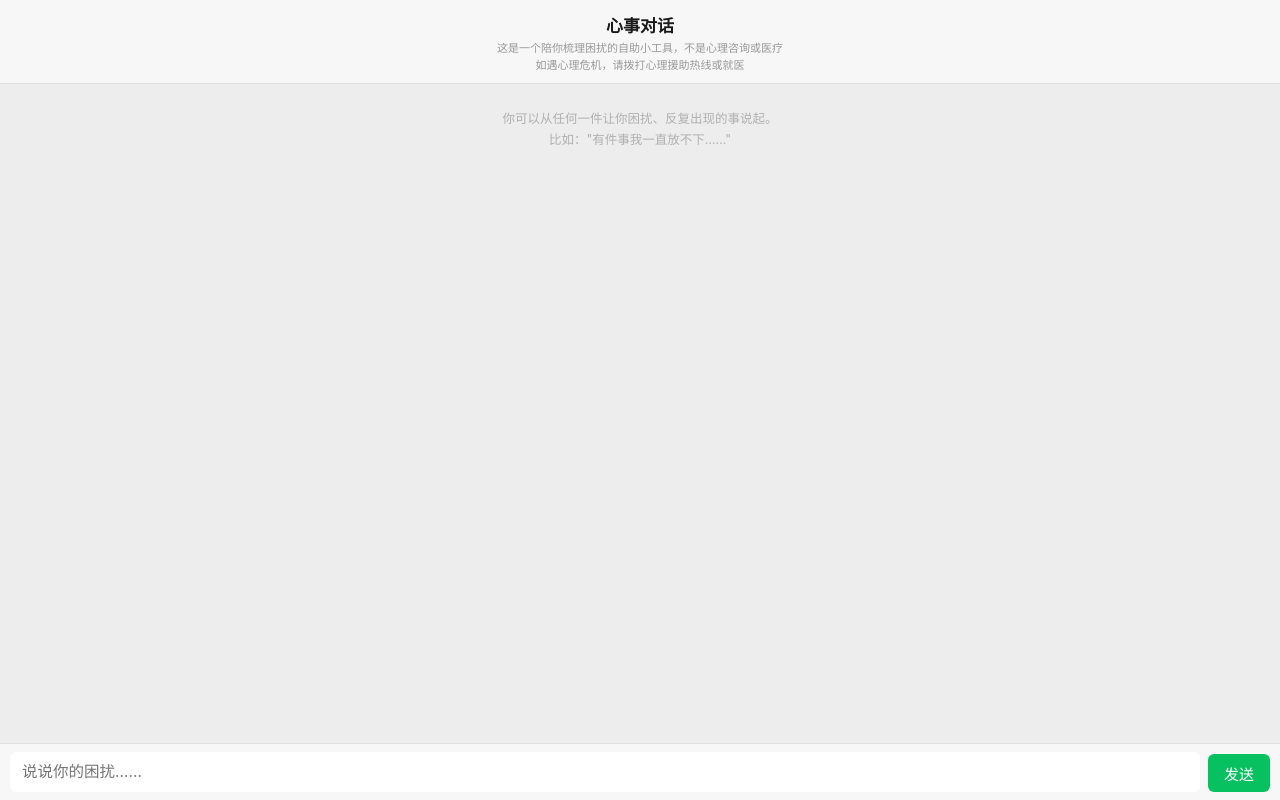
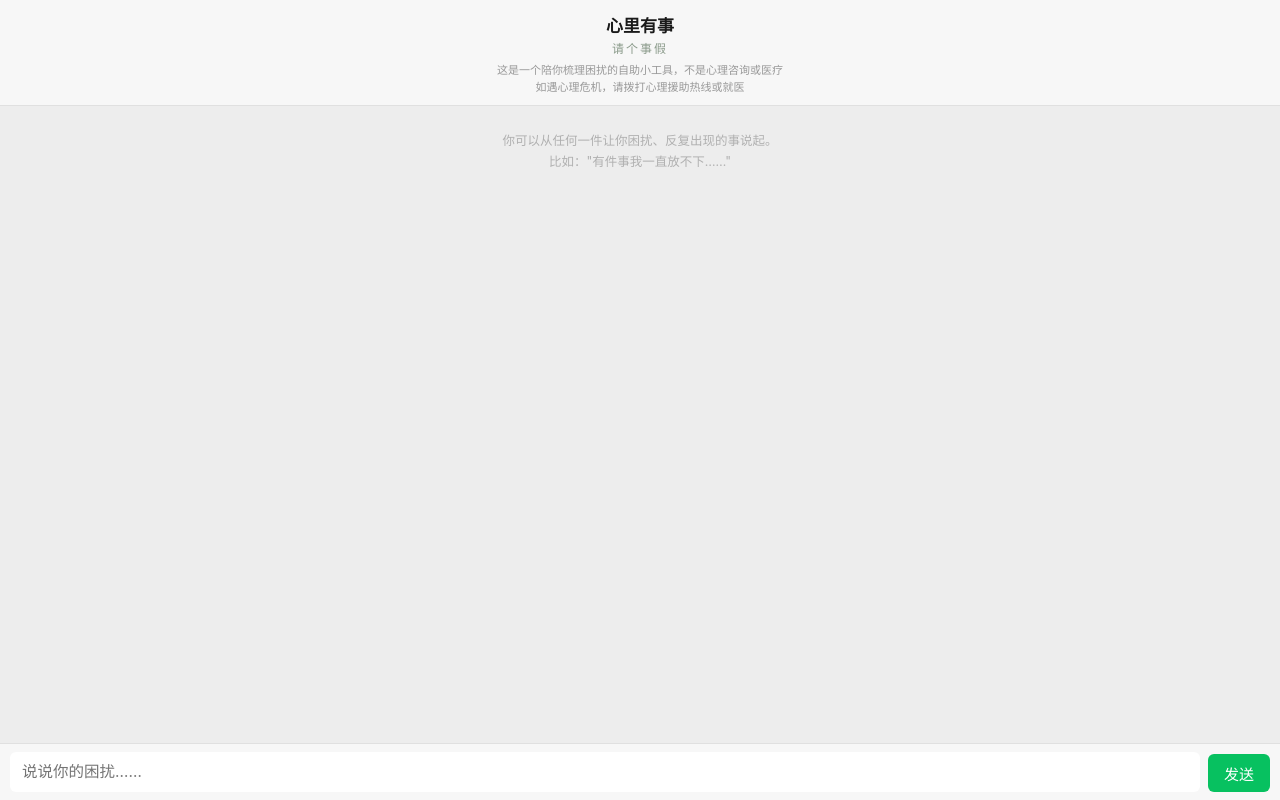
Before and after one commit to Johnny-1222/xinshi, a website: page index.html in a window 1280 px wide. Drawn offline with Linux system fonts and the light colour scheme.

Commit message:
Add files via upload

```diff
--- a/index.html
+++ b/index.html
@@ -3,7 +3,7 @@
 <head>
 <meta charset="UTF-8">
 <meta name="viewport" content="width=device-width, initial-scale=1.0, maximum-scale=1.0, user-scalable=no">
-<title>心事对话</title>
+<title>心里有事</title>
 <style>
   * { margin: 0; padding: 0; box-sizing: border-box; -webkit-tap-highlight-color: transparent; }
   html, body { height: 100%; }
@@ -25,7 +25,8 @@
     text-align: center;
   }
   .header .title { font-size: 17px; font-weight: 600; }
-  .header .subtitle { font-size: 11px; color: #999; margin-top: 3px; line-height: 1.5; }
+  .header .slogan { font-size: 12px; color: #8a9a8a; margin-top: 2px; letter-spacing: 2px; }
+  .header .subtitle { font-size: 11px; color: #999; margin-top: 6px; line-height: 1.5; }
   /* 消息区 */
   .messages {
     flex: 1;
@@ -103,7 +104,8 @@
 </head>
 <body>
   <div class="header">
-    <div class="title">心事对话</div>
+    <div class="title">心里有事</div>
+    <div class="slogan">请个事假</div>
     <div class="subtitle">这是一个陪你梳理困扰的自助小工具，不是心理咨询或医疗<br>如遇心理危机，请拨打心理援助热线或就医</div>
   </div>
 
```
